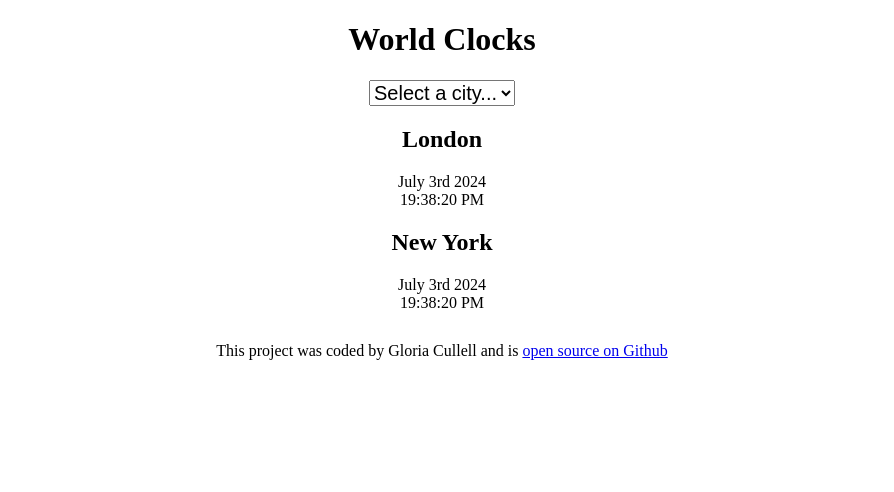
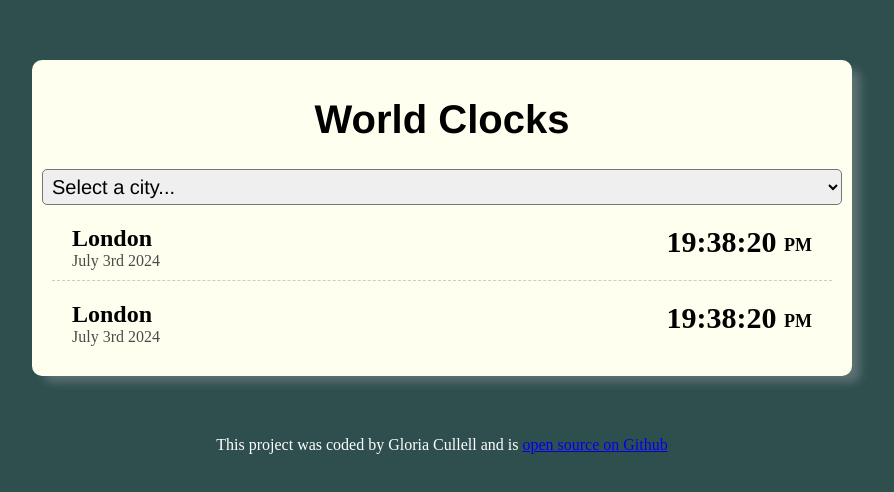
Before and after one commit to gloriacullelldeveloper/world-clock-project, a plain HTML site: page index.html in a window 1280 px wide. Shown: the whole page, without its empty margins (198-1092 px from the left). Drawn offline with Linux system fonts and the light colour scheme.

Commit message:
Styled the file with CSS

```diff
--- a/index.html
+++ b/index.html
@@ -22,24 +22,34 @@
     </select>
 
     <div class="city">
+        <div>
         <h2>London</h2>
         <div class="date">July 3rd 2024</div>
-        <div class="time">19:38:20 PM</div>
+        </div>
+        <div class="time">19:38:20
+            <small>PM</small>
+        </div>
     </div>
-
     <div class="city">
-        <h2>New York</h2>
-        <div class="date">July 3rd 2024</div>
-        <div class="time">19:38:20 PM</div>
+        <div>
+            <h2>London</h2>
+            <div class="date">July 3rd 2024</div>
+        </div>
+        <div class="time">19:38:20
+            <small>PM</small>
+        </div>
     </div>
 
 
+
+
+   </div>
 
     <footer>This project was coded by Gloria Cullell and is
         <a href="https://github.com/gloriacullelldeveloper/world-clock" target="_blank">open source on Github</a>
     </footer>
 
-  </div>
+
 
     <script src="src/index.js"></script>
 </body>
--- a/src/styles.css
+++ b/src/styles.css
@@ -1,22 +1,79 @@
+body {
+   background-color: #2F4F4F;
+}
+
+.container {
+
+    background-color: #FFFFF0;
+    width: 800px;
+    display:block;
+    margin: 60px auto;
+    border-radius: 10px;
+    padding: 10px;
+    box-shadow: 10px 8px 10px -2px rgba(191, 185, 191, 0.33);
+
+}
 h1 {
 
     text-align: center;
+    font-family:'Franklin Gothic Medium', 'Arial Narrow', Arial, sans-serif;
+    font-size: 40px;
+}
+
+select {
+
+   display: block;
+   font-size: 20px;
+   font-family:'Franklin Gothic Medium', 'Arial Narrow', Arial, sans-serif;
+   width: 100%;
+   padding: 5px;
+   border-radius: 5px;
+
+}
+
+.city {
+
+    display: flex;
+    justify-content: space-between;
+    border-bottom: 1px dashed rgba(0, 0, 0, 0.2);
+    margin: 10px;
+    padding: 10px 20px;
+
+}
+
+.city:last-child {
+
+    border: none;
+}
+
+h2 {
+
+    margin: 0;
+}
+
+.date {
+
+    opacity: 0.7;
+}
+
+.time {
+
+    font-size: 30px;
+    font-weight: bold;
+
+}
+
+.time small {
+
+    font-size: 18px;
+    vertical-align: middle;
+    line-height: 36px;
 }
 
 footer {
 
     text-align: center;
+    color: white;
     margin: 30px;
+
 }
-
-select {
-
-   display: block;
-   margin: 0 auto;
-   font-size: 20px;
-}
-
-.city {
-
-    text-align: center;
-}
```
